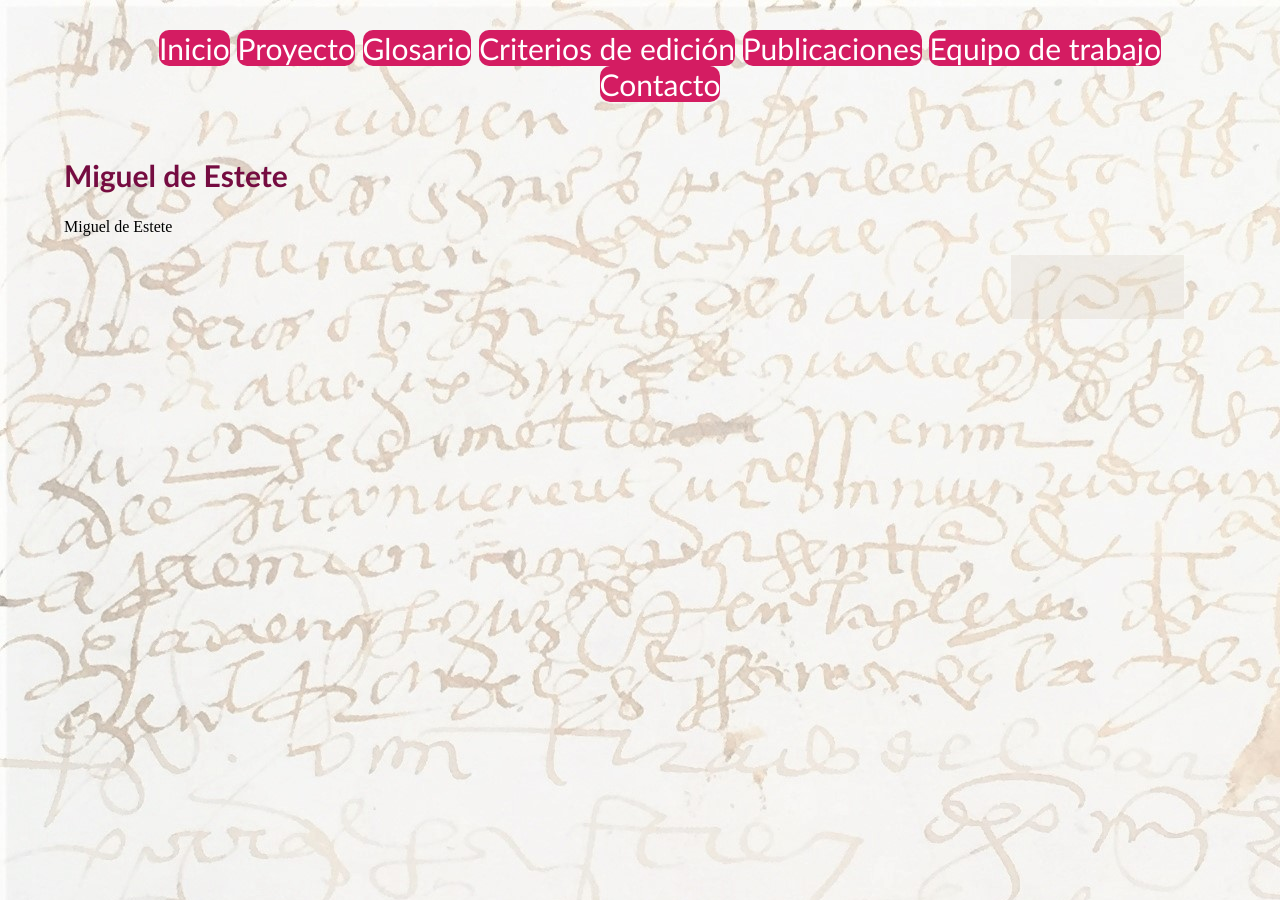
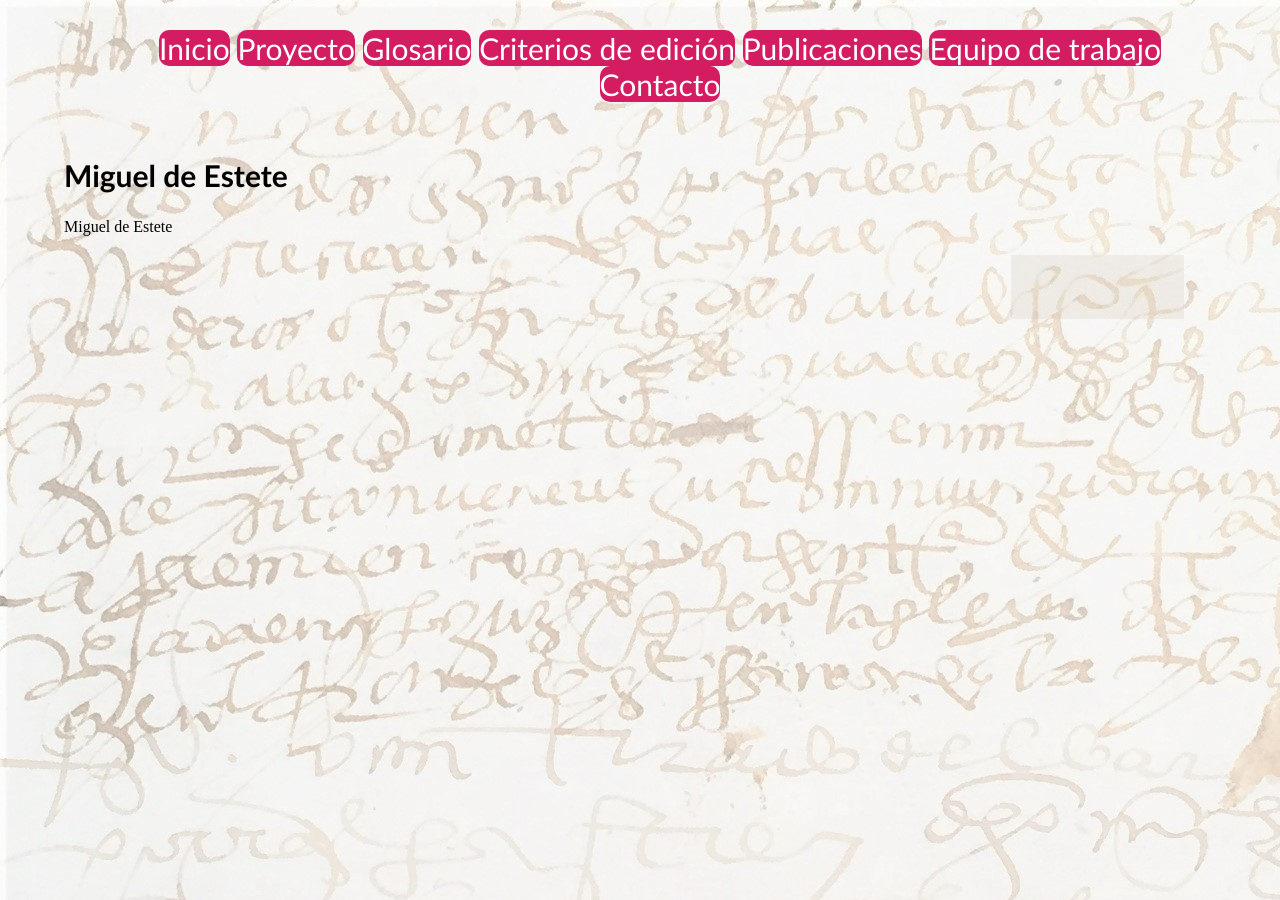
Before and after one commit to glosascroniquenses/glosascroniquenses.github.io, a Jekyll site: the page built from _autores/cronista06.html, in a window 1280 px wide. Built offline with Jekyll 4.4.1, drawn with Linux system fonts in a browser that asks for light colours.

Commit message:
Update autore.html

```diff
--- a/_layouts/autore.html
+++ b/_layouts/autore.html
@@ -3,11 +3,11 @@
 ---
 <article>
     <header>
-    <h1>{{ page.title }}</h1>
+    <h1><a href="{{ autore.url }}">{{ page.title }}</a></h1>
     </header>
 
-        <a href="{{ autore.url }}">{{ autore.title }}</a>
-	<a href="{{ autore.url }}">{{ page.title }}</a>
+        {{ page.title }}
+
 
 
 <p>{{ content }}</p>
```
